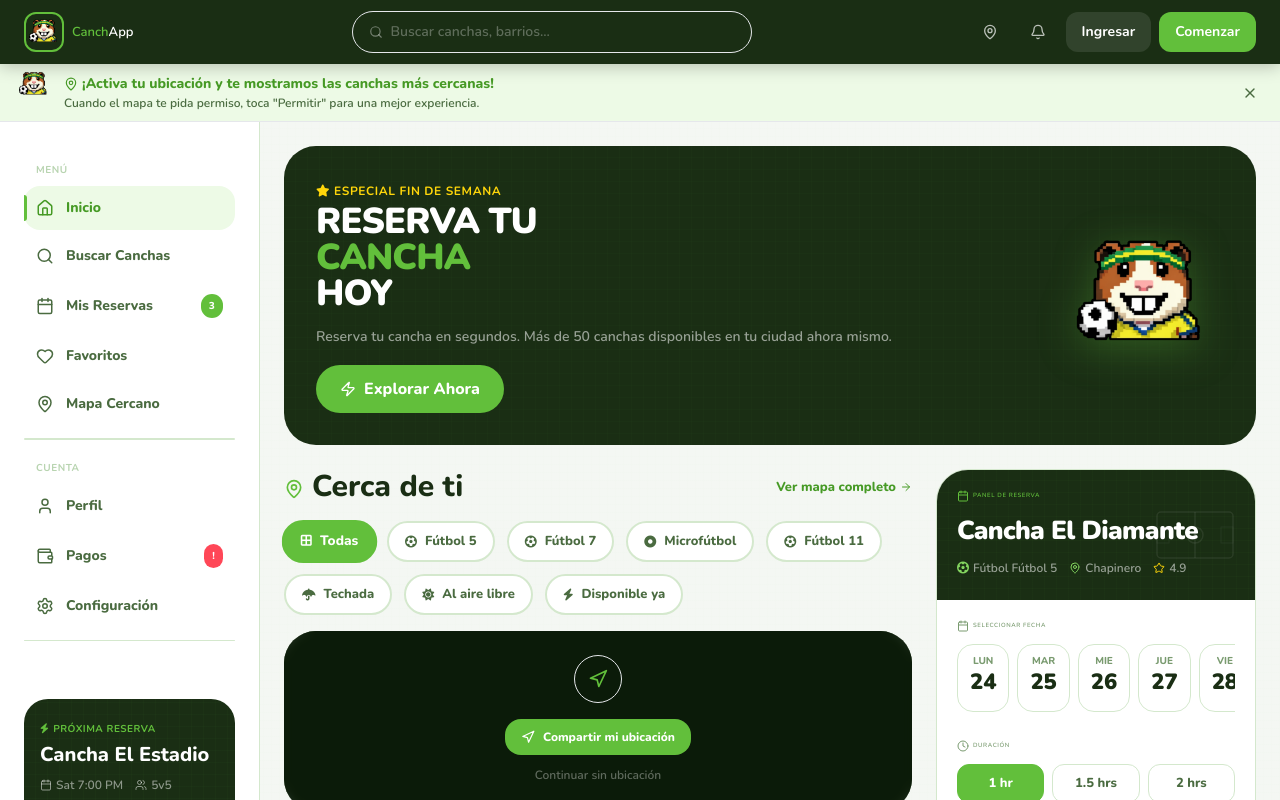
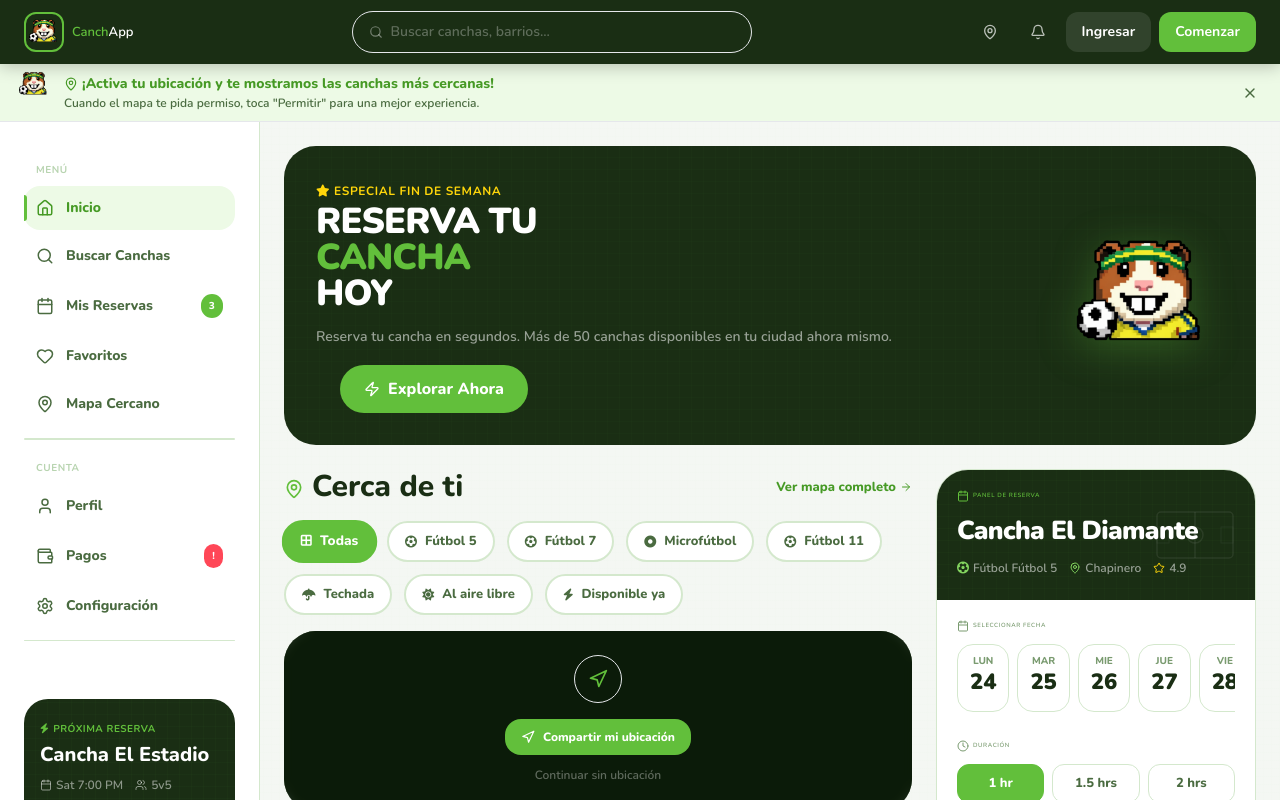
Before and after one commit to cuybyter-alt/CanchaAppWeb, a React (Vite) app in the folder canchapp/: page / in a window 1280 px wide. Shown: the top 800 px of the page. Built offline with nearby package versions, Linux system fonts and the light colour scheme; no server answers; a web font is replaced by a local one.

Commit message:
Small fixes IU UX

```diff
--- a/canchapp/src/components/sections/MapCard.tsx
+++ b/canchapp/src/components/sections/MapCard.tsx
@@ -268,7 +268,7 @@ export function MapCard({
       {/* CTA: abrir mapa completo */}
       {locationState === 'map-ready' && onOpenMap && (
         <button
-          className="absolute bottom-3 right-3 bg-[var(--color-primary)] text-white border-none rounded-[var(--radius-badge)] cursor-pointer px-4 py-2 font-bold text-[13px] shadow-[var(--shadow-primary)] flex items-center gap-2 transition-transform hover:scale-105 active:scale-95 z-10"
+          className="absolute bottom-3 left-3 bg-[var(--color-primary)] text-white border-none rounded-[var(--radius-badge)] cursor-pointer px-4 py-2 font-bold text-[13px] shadow-[var(--shadow-primary)] flex items-center gap-2 transition-transform hover:scale-105 active:scale-95 z-10"
           onClick={onOpenMap}
         >
           <Expand className="w-3 h-3" />
--- a/canchapp/src/components/sections/PromoBanner.tsx
+++ b/canchapp/src/components/sections/PromoBanner.tsx
@@ -32,7 +32,7 @@ export function PromoBanner() {
         <Typography variant="small" className="!text-white/55 max-w-[340px]">
           Reserva tu cancha en segundos. Más de 50 canchas disponibles en tu ciudad ahora mismo.
         </Typography>
-        <Button size="md" className="mt-4">
+        <Button size="md" className="mt-4 ml-6">
           <Zap className="w-4 h-4" />
           Explorar Ahora
         </Button>
```
